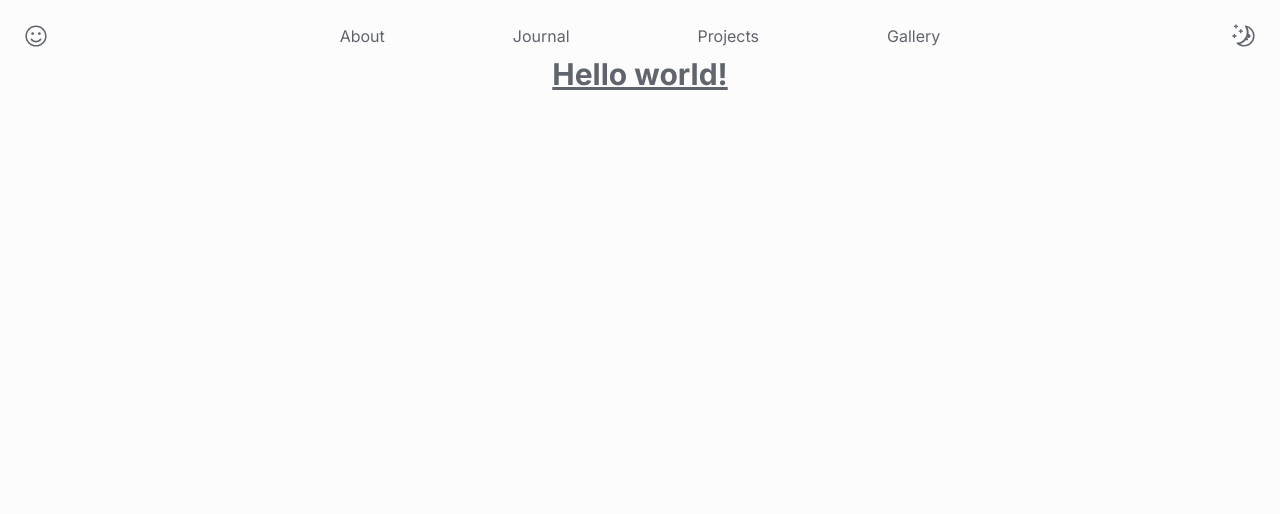
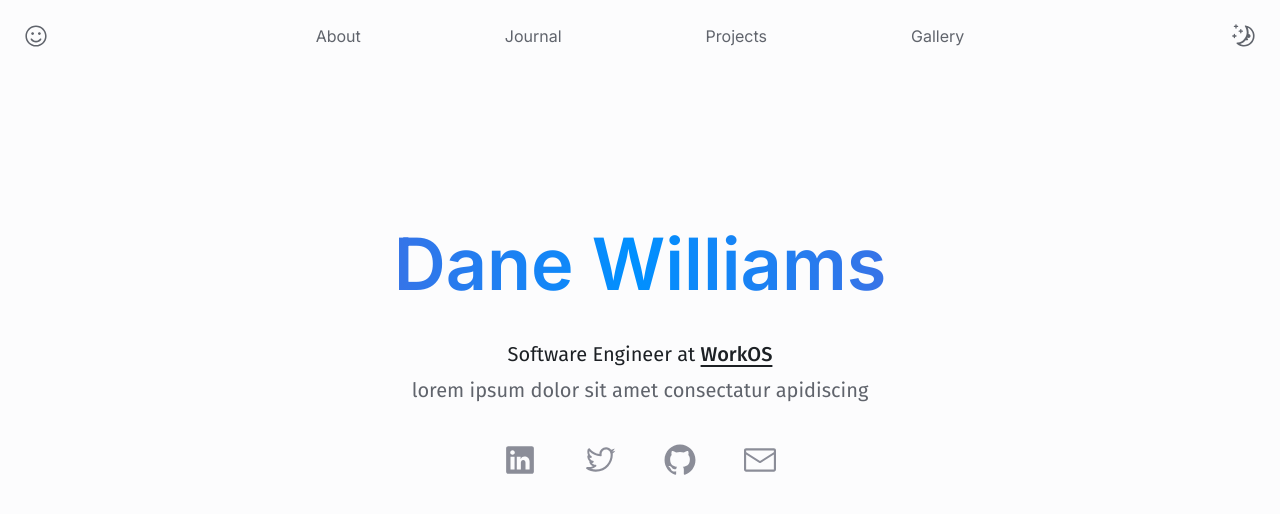
Before and after one commit to danerwilliams/danewilliams.com, a Next.js app: page / in a window 1280 px wide. Shown: the top 514 px of the page. Built offline with nearby package versions, Linux system fonts and the light colour scheme.

Commit message:
Adds title page

```diff
--- /dev/null
+++ b/components/footer.tsx
@@ -0,0 +1,52 @@
+import { FC, useState } from 'react';
+import * as NavigationMenu from '@radix-ui/react-navigation-menu';
+import * as DropdownMenu from '@radix-ui/react-dropdown-menu';
+import Link from 'next/link';
+import { motion } from 'framer-motion';
+import { PlusIcon, FaceIcon } from '@radix-ui/react-icons';
+import { useRouter } from 'next/router';
+import { ThemeToggle } from './theme-toggle';
+
+interface FooterProps {}
+
+export const Footer: FC<Readonly<FooterProps>> = () => {
+  const { pathname } = useRouter();
+  const currentPage = pathname.split('/')[1];
+
+  return (
+    <div className="flex flex-col w-full">
+      <div className="hidden md:block">
+        <div className="h-[40px] mb-4" />
+      </div>
+
+      <div className="md:hidden">
+        <div className="h-[46.5px] mb-4" />
+      </div>
+    </div>
+  );
+};
+
+interface DesktopNavBarProps {
+  currentPage: string;
+}
+
+const DesktopNavBar: FC<Readonly<DesktopNavBarProps>> = ({ currentPage }) => {
+  return (
+    <div className="flex font-heading items-center justify-between mt-4">
+      <Link href="/">
+        <a>
+          <FaceIcon className="w-6 h-6 ml-6" />
+        </a>
+      </Link>
+
+      <div className="flex flex-col">
+        <NavigationMenu.Root>
+          <NavigationMenu.List className="flex gap-28"></NavigationMenu.List>
+        </NavigationMenu.Root>
+      </div>
+      <div className="flex items-center mr-6">
+        <ThemeToggle height={6} width={6} />
+      </div>
+    </div>
+  );
+};
--- a/components/layout.tsx
+++ b/components/layout.tsx
@@ -1,4 +1,5 @@
 import { FC, ReactNode } from 'react';
+import { Footer } from './footer';
 import { Navbar } from './navbar';
 
 interface LayoutProps {
@@ -9,7 +10,8 @@ export const Layout: FC<Readonly<LayoutProps>> = ({ children }) => {
   return (
     <div className="flex flex-col min-h-screen items-center bg-lightmode-background dark:bg-darkmode-background text-lightmode-text dark:text-darkmode-text">
       <Navbar />
-      <main className="grow">{children}</main>
+      <main className="flex grow mx-8">{children}</main>
+      <Footer />
     </div>
   );
 };
--- a/components/navbar.tsx
+++ b/components/navbar.tsx
@@ -3,7 +3,7 @@ import * as NavigationMenu from '@radix-ui/react-navigation-menu';
 import * as DropdownMenu from '@radix-ui/react-dropdown-menu';
 import Link from 'next/link';
 import { motion } from 'framer-motion';
-import { PlusIcon, SunIcon, FaceIcon, MoonIcon } from '@radix-ui/react-icons';
+import { PlusIcon, FaceIcon } from '@radix-ui/react-icons';
 import { useRouter } from 'next/router';
 import { ThemeToggle } from './theme-toggle';
 
@@ -43,13 +43,13 @@ const DesktopNavBar: FC<Readonly<DesktopNavBarProps>> = ({ currentPage }) => {
 
       <div className="flex flex-col">
         <NavigationMenu.Root>
-          <NavigationMenu.List className="flex gap-28">
+          <NavigationMenu.List className="flex gap-32 max-lg:gap-24">
             {pages.map((page) => (
               <Link href={`/${page}`} key={page}>
                 <a>
                   <NavigationMenu.Item
                     className={`py-2 px-2 hover:text-lightmode-text-high-contrast
-                    hover:dark:text-darkmode-text-high-contrast transition duration-300 ${
+                    hover:dark:text-darkmode-text-high-contrast transition duration-200 ${
                       currentPage === page
                         ? 'text-lightmode-text-high-contrast dark:text-darkmode-text-high-contrast'
                         : 'text-lightmode-text dark:text-darkmode-text'
--- /dev/null
+++ b/components/title.tsx
@@ -0,0 +1,64 @@
+import {
+  EnvelopeClosedIcon,
+  GitHubLogoIcon,
+  LinkedInLogoIcon,
+  TwitterLogoIcon,
+} from '@radix-ui/react-icons';
+import { FC } from 'react';
+
+interface TitleProps {}
+
+export const Title: FC<Readonly<TitleProps>> = () => {
+  const logoClassName =
+    'h-8 w-8 text-lightmode-logo dark:text-darkmode-text-logo hover:text-lightmode-logo-hover hover:dark:text-darkmode-logo-hover transition duration-200';
+
+  return (
+    <div className="flex flex-col grow gap-10 items-center text-center mb-24 max-sm:mb-12">
+      <h1
+        className={`font-semibold bg-[length:200%] animate-gradient bg-clip-text text-transparent text-7xl max-thin:text-6xl bg-gradient-to-r from-gradient-lightmode-from via-gradient-lightmode-to to-gradient-lightmode-from dark:from-gradient-darkmode-from dark:via-gradient-darkmode-to dark:to-gradient-darkmode-from`}
+      >
+        Dane Williams
+      </h1>
+      <div className={`flex flex-col gap-2 text-xl max-thin:text-base`}>
+        <p className="text-lightmode-text-high-contrast dark:text-darkmode-text-high-contrast">
+          Software Engineer at{' '}
+          <a
+            className="underline underline-offset-4 decoration-2 font-medium"
+            href="https://workos.com"
+            target="_blank"
+            rel="noreferrer"
+          >
+            WorkOS
+          </a>
+        </p>
+        <p>lorem ipsum dolor sit amet consectatur apidiscing</p>
+      </div>
+      <div className="flex gap-12 max-thin:gap-8">
+        <a
+          href="https://linkedin.com/in/danerwilliams"
+          target="_blank"
+          rel="noreferrer"
+        >
+          <LinkedInLogoIcon className={logoClassName} />
+        </a>
+        <a
+          href="https://twitter.com/danerwilliams"
+          target="_blank"
+          rel="noreferrer"
+        >
+          <TwitterLogoIcon className={logoClassName} />
+        </a>
+        <a
+          href="https://github.com/danerwilliams"
+          target="_blank"
+          rel="noreferrer"
+        >
+          <GitHubLogoIcon className={logoClassName} />
+        </a>
+        <a href="mailto:hey@dane.to" target="_blank" rel="noreferrer">
+          <EnvelopeClosedIcon className={logoClassName} />
+        </a>
+      </div>
+    </div>
+  );
+};
--- a/pages/index.tsx
+++ b/pages/index.tsx
@@ -1,7 +1,12 @@
 import type { NextPage } from 'next';
+import { Title } from '../components/title';
 
 const Home: NextPage = () => {
-  return <h1 className="text-3xl font-bold underline">Hello world!</h1>;
+  return (
+    <div className="self-center">
+      <Title />
+    </div>
+  );
 };
 
 export default Home;
--- a/tailwind.config.js
+++ b/tailwind.config.js
@@ -1,4 +1,11 @@
-const { slate, slateDark } = require('@radix-ui/colors');
+const {
+  violet,
+  tealDark,
+  blue,
+  blueDark,
+  slate,
+  slateDark,
+} = require('@radix-ui/colors');
 const defaultTheme = require('tailwindcss/defaultTheme');
 
 /** @type {import('tailwindcss').Config} */
@@ -15,10 +22,47 @@ module.exports = {
         mono: ['JetBrains\\ Mono', ...defaultTheme.fontFamily.mono],
         heading: ['Inter', ...defaultTheme.fontFamily.sans],
       },
+      screens: {
+        thin: '320px',
+      },
+      keyframes: {
+        test: {
+          '100%': {
+            'background-position': '200% center',
+          },
+        },
+        gradient: {
+          '0%': {
+            'background-size': '200% 200%',
+            'background-position': '0% 50%',
+          },
+          '50%': {
+            'background-size': '200% 200%',
+            'background-position': '100% 50%',
+          },
+          '100%': {
+            'background-size': '200% 200%',
+            'background-position': '0% 50%',
+          },
+        },
+      },
+      animation: {
+        gradient: 'test 12s ease infinite',
+      },
     },
     colors: {
       transparent: 'transparent',
       current: 'currentColor',
+      gradient: {
+        darkmode: {
+          from: blueDark.blue9,
+          to: tealDark.teal9,
+        },
+        lightmode: {
+          from: blue.blue9,
+          to: violet.violet9,
+        },
+      },
       lightmode: {
         'background': slate.slate1,
         'component': slate.slate3,
```
